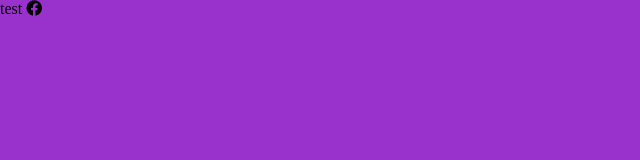
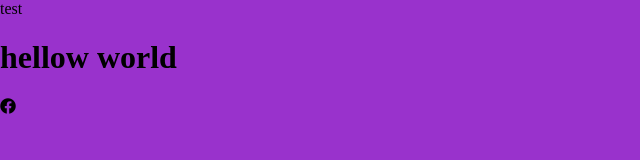
Before and after one commit to boboraul/picture-in-picture-js, a plain HTML site: page index.html in a window 1280 px wide. Shown: the whole page, without its empty margins (0-640 px from the left). Drawn offline with Linux system fonts and the light colour scheme.

Commit message:
hello world

```diff
--- a/index.html
+++ b/index.html
@@ -12,6 +12,7 @@
 </head>
 <body>
     test
+    <h1>hellow world</h1>
     <i class="fa-brands fa-facebook"></i>
     <!-- script -->
     <script src="script.js"></script>
```
